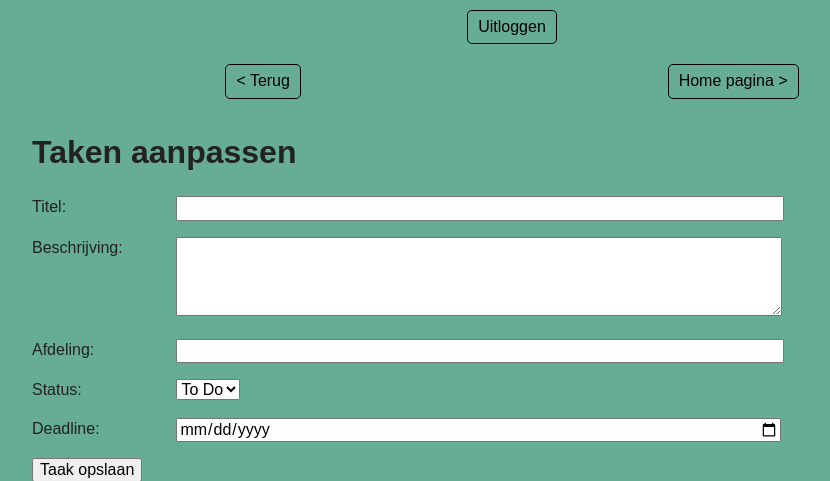
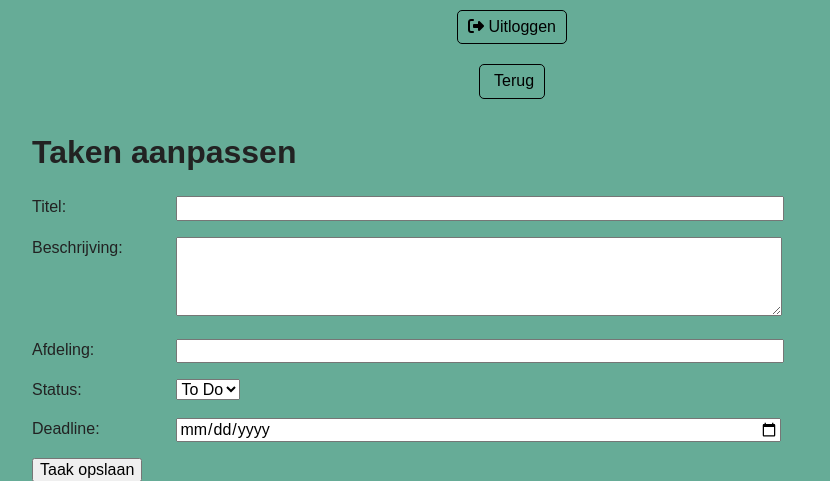
Before and after one commit to CatGirlBaphomet/PRA_B3, a PHP site: page /pra_b3/tasks/edit.php?id=1 in a window 1280 px wide. Shown: the top 481 px of the page, without its empty margins (128-958 px from the left). Run offline with PHP 8.4, Linux system fonts and the light colour scheme; the visitor is signed in with stand-in values (Sample User, id 1); data that the repository does not hold is empty; some libraries are stand-ins or nearby versions.

Commit message:
opmaak veranderd
lars is homo

```diff
--- a/css/main.css
+++ b/css/main.css
@@ -353,3 +353,7 @@ em{
   margin: 0 auto;
   width: 75%;
 }
+
+.edit:hover{
+  font-size: 20px;
+}
--- a/head.php
+++ b/head.php
@@ -9,9 +9,9 @@
 <div class="container">
     <div class="container1">
         <?php if (isset($_SESSION['user_id'])): ?>
-            <a href="<?php echo $base_url; ?>/login/logout.php">Uitloggen</a>
+            <a href="<?php echo $base_url; ?>/login/logout.php"><i class="fa-solid fa-right-from-bracket"></i> Uitloggen</a>
         <?php else: ?>
-            <a href="<?php echo $base_url; ?>/login/login.php">Inloggen</a>
+            <a href="<?php echo $base_url; ?>/login/login.php"><i class="fa-solid fa-right-to-bracket"></i> Inloggen</a>
         <?php endif; ?>
     </div>
 </div>
--- a/tasks/edit.php
+++ b/tasks/edit.php
@@ -18,8 +18,7 @@ if (!isset($_SESSION['user_id']))
 <body>
     <div class="container">
     <div class="container1">
-    <a href="index.php">&lt; Terug</a>
-    <a href="../index.php">Home pagina &gt;</a>
+    <a href="index.php"><i class="fa-regular fa-arrow-turn-down-left"></i> Terug</a>
     </div>
 
         <h1>Taken aanpassen</h1>
```
